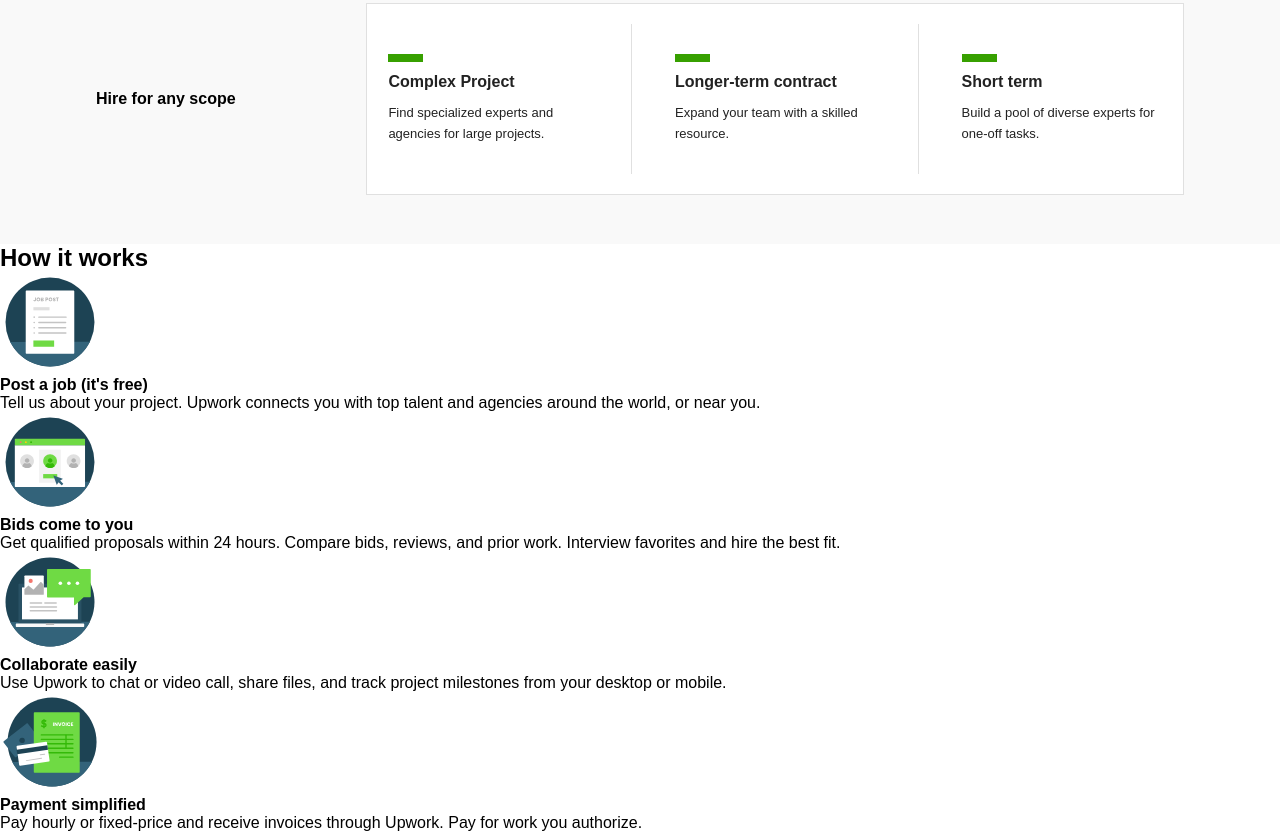
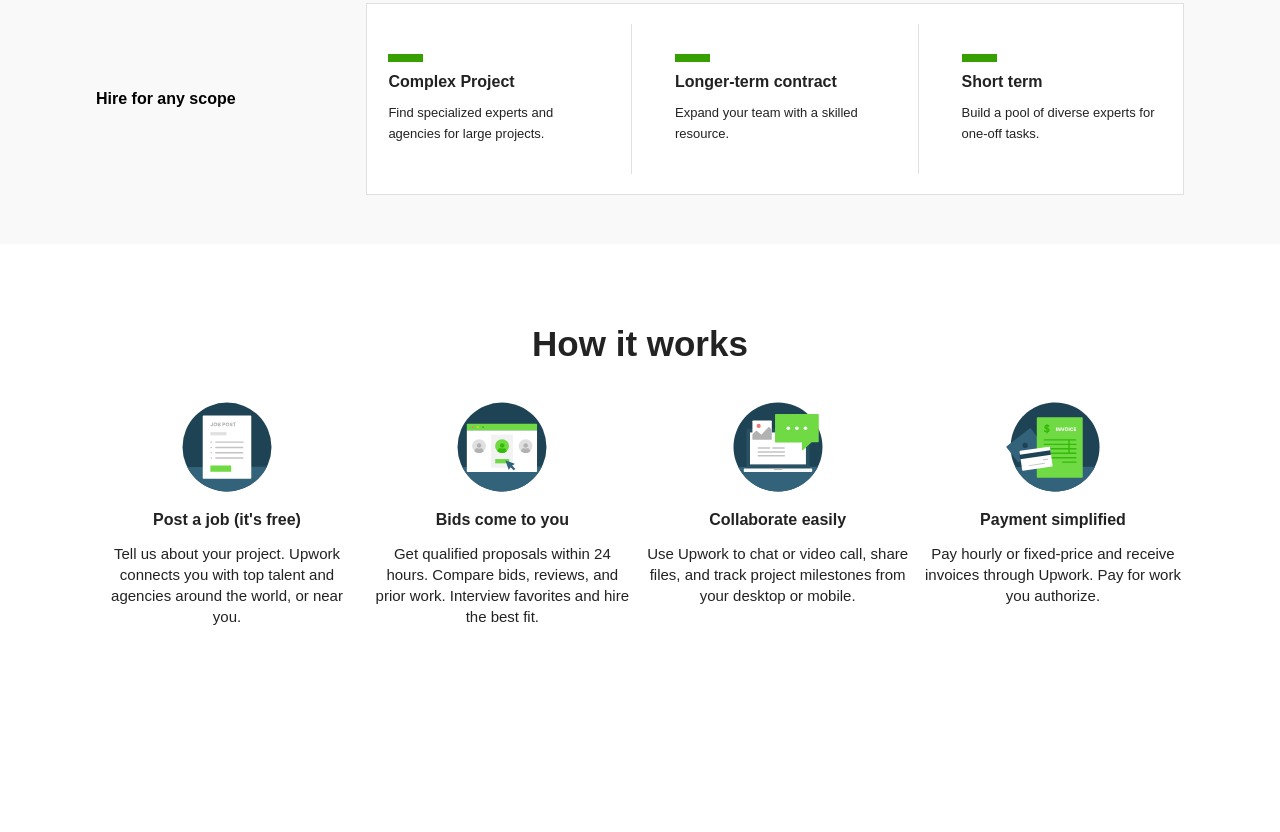
Before and after one commit to iMuhammadUmer/upwork.com_clone, a plain HTML site: page index.html in a window 1280 px wide. Shown: the part 1436-2268 px from the top of the page. After the commit the page ends 2140 px from the top, so only its background shows below. Drawn offline with Linux system fonts and the light colour scheme.

Commit message:
[feat] howItWorks styling

```diff
--- a/style.css
+++ b/style.css
@@ -275,4 +275,38 @@ section {
 .howItWorks {
   height: 460px;
   width: 100%;
+  display: flex;
+  justify-content: center;
+  align-items: center;
+  flex-direction: column;
+  color: var(--grey);
 }
+.howItWorks h1 {
+  font-size: 35px;
+  line-height: 43px;
+  font-weight: 700;
+}
+.howItWorks .howItWorksRow {
+  width: 85%;
+  height: 230px;
+  display: flex;
+  justify-content: space-between;
+  align-items: center;
+  margin-top: 2em;
+}
+.howItWorks .howItWorksCol {
+  height: 230px;
+  width: 262px;
+  display: flex;
+  justify-content: space-between;
+  align-items: center;
+  flex-direction: column;
+}
+.howItWorksCol p {
+  width: 260;
+  height: 84px;
+  text-align: center;
+  font-size: 15px;
+  line-height: 21px;
+  font-weight: 400;
+}
```
